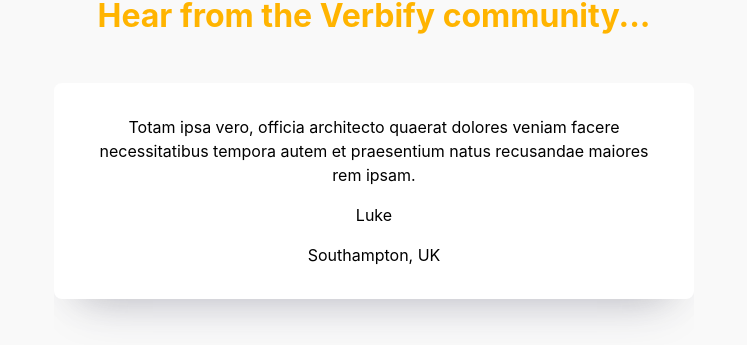
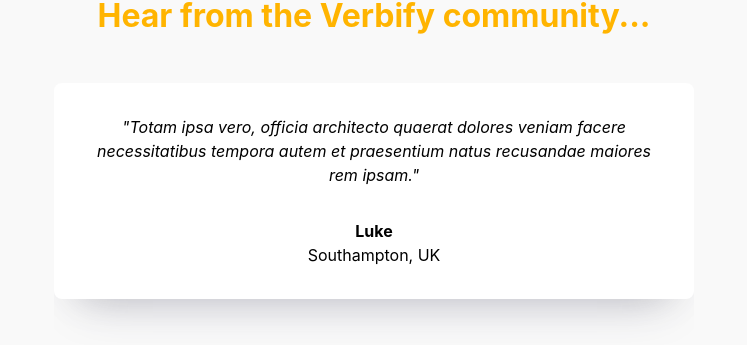
Before and after one commit to jpates2/verbify, a React (Create React App) app: page / in a window 1280 px wide. Shown: the part 3165-3510 px from the top of the page, without its empty margins (266-1013 px from the left). Built offline with nearby package versions, Linux system fonts and the light colour scheme.

Commit message:
reviews section adjustments

```diff
--- a/src/components/Review.js
+++ b/src/components/Review.js
@@ -11,8 +11,10 @@
         exit={{opacity: 0}}
       >
         <p className={classes["review__text"]}>{text}</p>
-        <p className={classes["review__name"]}>{name}</p>
-        <p className={classes["review__location"]}>{location}</p>
+        <div>
+          <p className={classes["review__name"]}>{name}</p>
+          <p className={classes["review__location"]}>{location}</p>
+        </div>
       </motion.div>
     </AnimatePresence>
   )
--- a/src/components/Review.module.css
+++ b/src/components/Review.module.css
@@ -5,7 +5,24 @@
   line-height: 1.5rem;
   border-radius: 8px;
   padding: 1rem 2rem;
+  min-height: 12rem;
   margin-bottom: 3rem;
   white-space: normal;
   box-sizing: border-box;
+  display: flex;
+  flex-direction: column;
+  justify-content: space-evenly;
 }
+
+.review__text {
+  font-style: italic;
+}
+
+.review__name{
+  font-weight: bold;
+  margin-bottom: 0;
+}
+
+.review__location {
+  margin-top: 0;
+}
--- a/src/components/Reviews.module.css
+++ b/src/components/Reviews.module.css
@@ -11,7 +11,6 @@
 
 .reviews__inner {
   white-space: nowrap;
-  /* display: flex; */
 }
 
 .reviews__header {
@@ -28,7 +27,6 @@
 }
 
 .reviews__dash {
-  /* background-color: #FFB400; */
   height: 0.4rem;
   width: 2rem;
   border-radius: 8px;
--- a/src/info/review-info.js
+++ b/src/info/review-info.js
@@ -1,26 +1,26 @@
 export const ReviewInfo = [
   {
-    text: "Lorem ipsum dolor sit amet, consectetur adipisicing elit. Consectetur ipsa officiis tenetur. Ad pariatur recusandae inventore cumque. Esse quibusdam vel ipsam incidunt veniam ullam! Numquam nulla nisi id ex! Eius velit totam nesciunt praesentium.",
+    text: `"Lorem ipsum dolor sit amet, consectetur adipisicing elit. Consectetur ipsa officiis tenetur. Ad pariatur recusandae inventore cumque. Esse quibusdam vel ipsam incidunt veniam ullam! Numquam nulla nisi id ex! Eius velit totam nesciunt praesentium."`,
     name: "Tom",
     location: "Kent, UK"
   },
   {
-    text: "deleniti suscipit assumenda atque optio vel at excepturi reprehenderit aperiam, nam accusantium maxime molestias!",
+    text: `"deleniti suscipit assumenda atque optio vel at excepturi reprehenderit aperiam, nam accusantium maxime molestias!"`,
     name: "Cat",
     location: "Brisbane, Australia"
   },
   {
-    text: "Totam ipsa vero, officia architecto quaerat dolores veniam facere necessitatibus tempora autem et praesentium natus recusandae maiores rem ipsam.",
+    text: `"Totam ipsa vero, officia architecto quaerat dolores veniam facere necessitatibus tempora autem et praesentium natus recusandae maiores rem ipsam."`,
     name: "Luke",
     location: "Southampton, UK"
   },
   {
-    text: "quo earum quis! Dolorem ducimus quisquam ullam aut eos accusantium nulla perspiciatis repudiandae nobis, a soluta consequuntur!",
+    text: `"quo earum quis! Dolorem ducimus quisquam ullam aut eos accusantium nulla perspiciatis repudiandae nobis, a soluta consequuntur!"`,
     name: "Ellis",
     location: "Sydney, Australia"
   },
   {
-    text: "assumenda facere doloremque, cupiditate laboriosam eum ullam animi. Corporis illum ratione fuga corrupti quisquam eum nobis enim explicabo dolore.",
+    text: `"assumenda facere doloremque, cupiditate laboriosam eum ullam animi. Corporis illum ratione fuga corrupti quisquam eum nobis enim explicabo dolore."`,
     name: "Pauline",
     location: "Zagreb, Croatia"
   }
```
